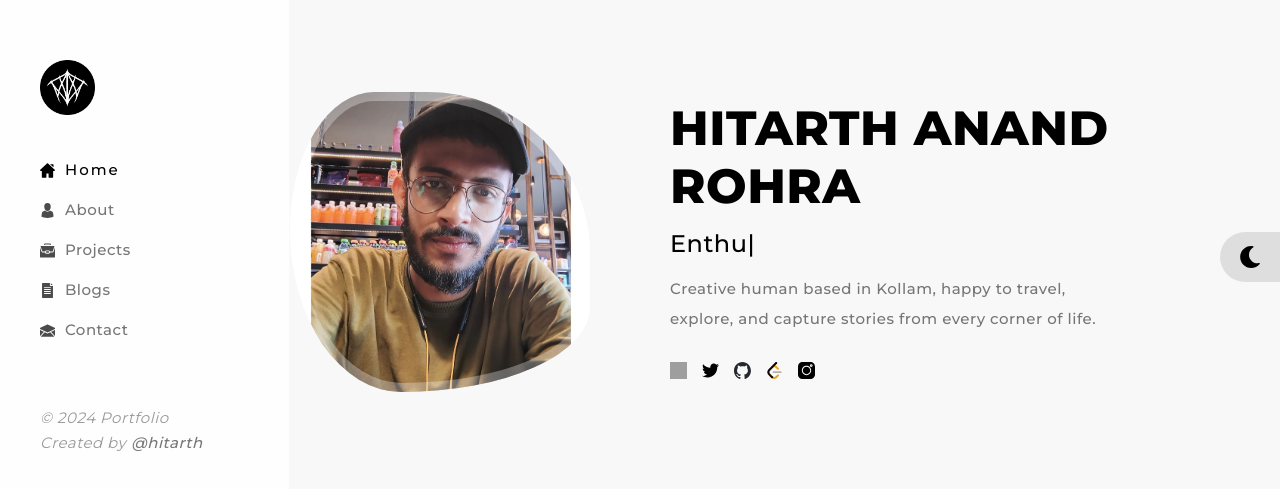
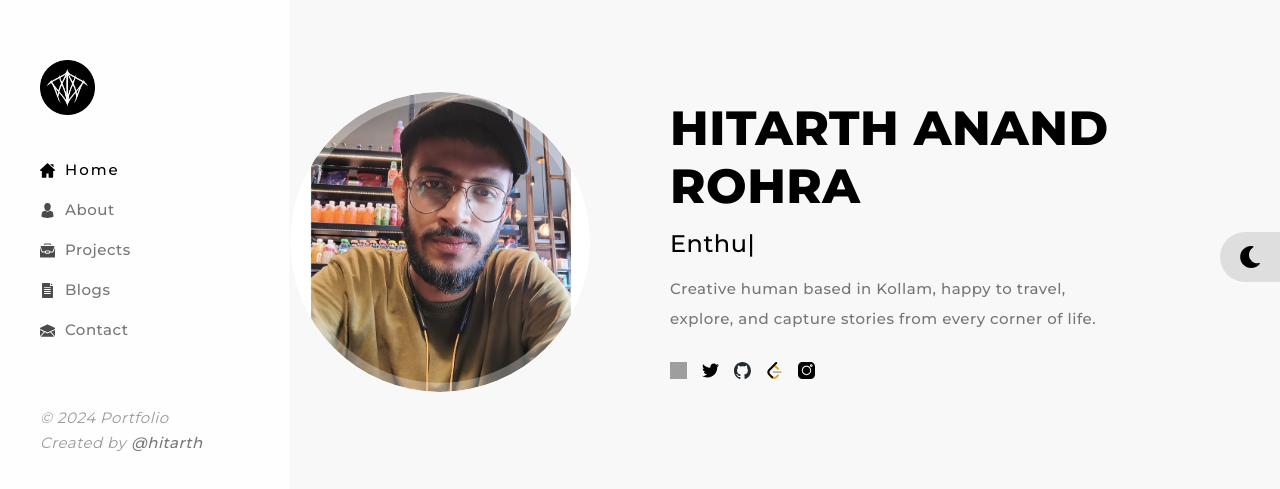
Before and after one commit to hitaarthh/hitaarthh.github.io, a Next.js app: page /home in a window 1280 px wide. Shown: the part 143-632 px from the top of the page. Built offline with nearby package versions, Linux system fonts and the light colour scheme; grey boxes are pictures that could not be loaded.

Commit message:
updated scss files

```diff
--- a/styles/scss/main/_tokyo.scss
+++ b/styles/scss/main/_tokyo.scss
@@ -437,26 +437,48 @@ h6 {
   display: flex;
   align-items: center;
 }
+// .tokyo_tm_home .avatar {
+//   min-width: 300px;
+//   min-height: 300px;
+//   position: relative;
+//   border-radius: 100%;
+// }
+// .tokyo_tm_home .avatar .image {
+//   position: absolute;
+//   top: 0px;
+//   bottom: 0px;
+//   left: 0px;
+//   right: 0px;
+//   background-repeat: no-repeat;
+//   background-position: center;
+//   background-size: cover;
+//   animation: morph 8s ease-in-out infinite 1s;
+//   background-blend-mode: multiply;
+//   box-shadow: inset 0px 0px 0px 9px rgba(255, 255, 255, 0.3);
+//   border-radius: 60% 40% 30% 70% / 60% 30% 70% 40%;
+//   overflow: hidden;
+// }
 .tokyo_tm_home .avatar {
   min-width: 300px;
   min-height: 300px;
   position: relative;
-  border-radius: 100%;
-}
+  border-radius: 50%; /* Ensures circular shape */
+  overflow: hidden; /* Prevents overflow for a clean circular cut */
+}
+
 .tokyo_tm_home .avatar .image {
   position: absolute;
-  top: 0px;
-  bottom: 0px;
-  left: 0px;
-  right: 0px;
+  top: 0;
+  bottom: 0;
+  left: 0;
+  right: 0;
   background-repeat: no-repeat;
   background-position: center;
   background-size: cover;
-  animation: morph 8s ease-in-out infinite 1s;
+  animation: none; /* Remove the morphing animation for stability */
   background-blend-mode: multiply;
   box-shadow: inset 0px 0px 0px 9px rgba(255, 255, 255, 0.3);
-  border-radius: 60% 40% 30% 70% / 60% 30% 70% 40%;
-  overflow: hidden;
+  border-radius: 50%; /* Ensures the inner image is also circular */
 }
 
 @keyframes morph {
```
